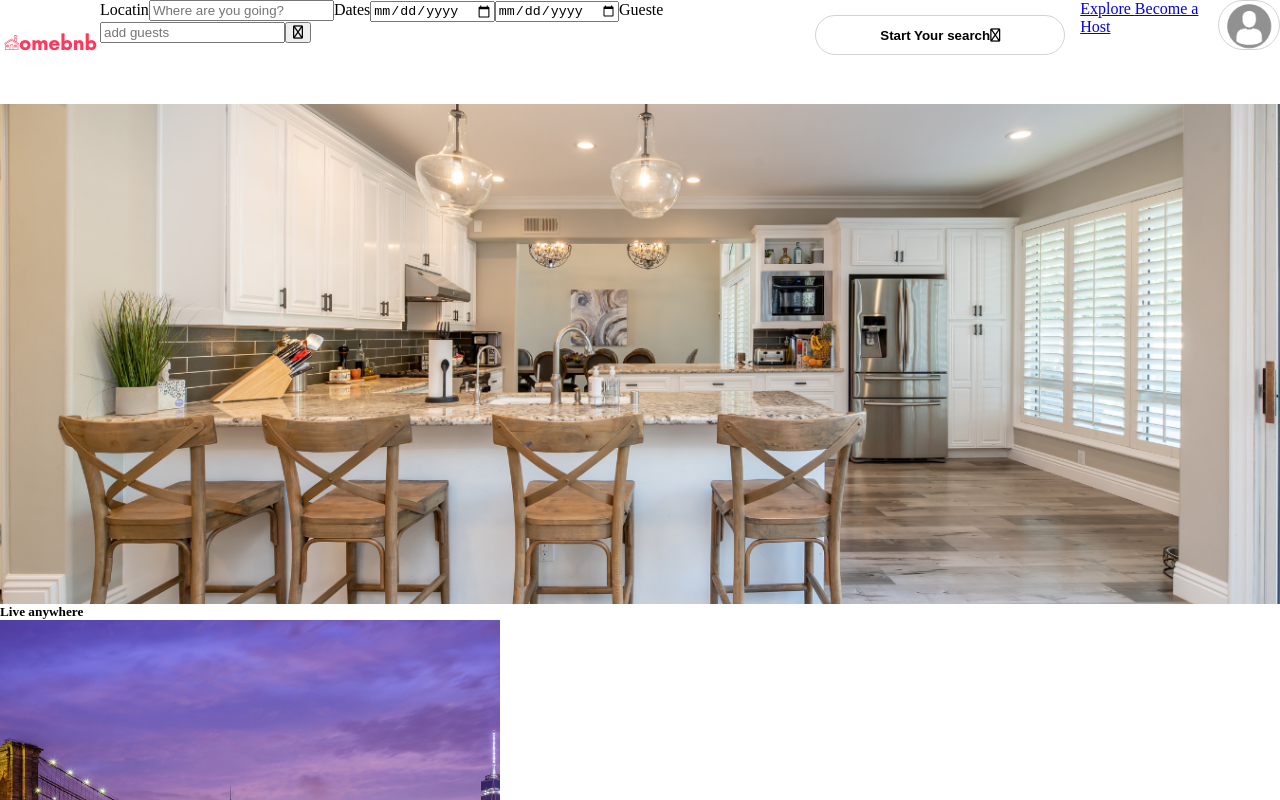
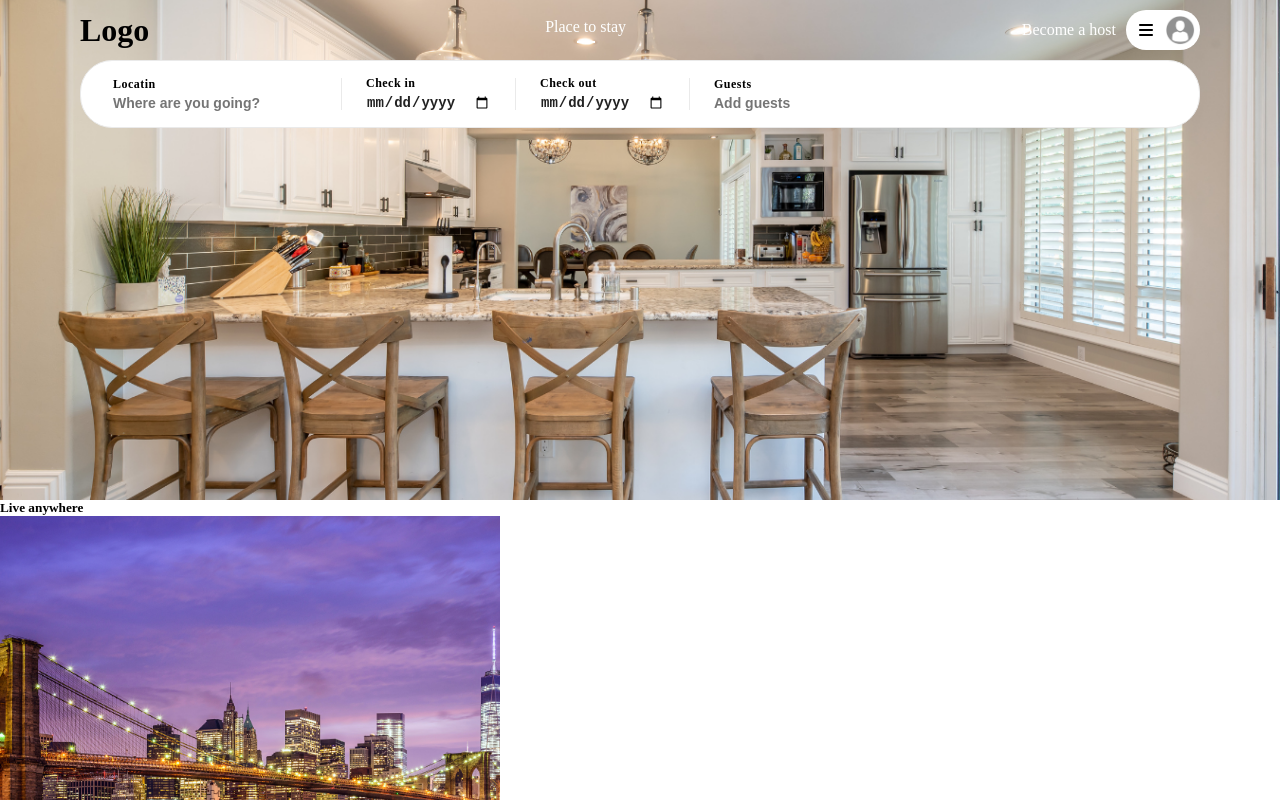
Before and after one commit to eylon697/lovebnb, a Vue app: page / in a window 1280 px wide. Shown: the top 800 px of the page. Built offline with nearby package versions, Linux system fonts and the light colour scheme.

Commit message:
header and filter

```diff
--- a/package.json
+++ b/package.json
@@ -10,6 +10,7 @@
         "lint": "vue-cli-service lint"
     },
     "dependencies": {
+        "@fortawesome/vue-fontawesome": "^2.0.2",
         "core-js": "^3.6.5",
         "register-service-worker": "^1.7.1",
         "vue": "^2.6.11",
--- a/src/cmps/app-header.vue
+++ b/src/cmps/app-header.vue
@@ -1,29 +1,45 @@
 <template>
   <header class="app-header">
-    <div class="header-container">
-      <div class="logo">  <img :src="require('@/assets/img/app-header/logo.png')" /></div>
-      <stay-filter/>
-      <div class="stay-filter">
-        <button class="btn-start-search">Start Your search<span><i class="far fa-search"></i></span></button>
+    <!-- START OF MAIN LAYOUT -->
+    <div class="top">
+      <div class="logo">
+        <h1>Logo</h1>
+        <!-- <img :src="require('@/assets/img/app-header/logo.png')" /> -->
+      </div>
 
+      <div class="middle">
+        <div>Place to stay</div>
+        <div class="sep"></div>
+        <button class="btn-start-search">
+          <span>Start Your search</span>
+          <i class="far fa-search"></i>
+        </button>
       </div>
-      <nav>
-        <router-link to="/" >Explore </router-link>
-        <router-link  to="/">Become a Host</router-link>
-      </nav>
 
-      <div class="user">
-          <button class="btn-user"> <img :src="require('@/assets/img/app-header/user.png')" /> </button>
-          <!-- <button><img src="" alt=""></button>  -->
+      <div class="right">
+        <nav>
+          <router-link to="/">Become a host</router-link>
+        </nav>
+        <div class="preference">
+          <i class="fas fa-bars"></i>
+          <button class="btn-user">
+            <img :src="require('@/assets/img/app-header/user.png')" />
+          </button>
+        </div>
+        <!-- <button><img src="" alt=""></button>  -->
       </div>
     </div>
+    <div>
+      <stay-filter />
+    </div>
+    <!-- END OF MAIN LAYOUT -->
   </header>
 </template>
 <script>
-import stayFilter from '../cmps/stay-filter.vue'
+import stayFilter from "../cmps/stay-filter.vue";
 export default {
-  components:{
-    stayFilter
-  }
+  components: {
+    stayFilter,
+  },
 };
 </script>
--- a/src/cmps/stay-filter.vue
+++ b/src/cmps/stay-filter.vue
@@ -1,22 +1,32 @@
 <template>
-     <div class="form-filter">
-          <form>
-            <label>
-              <span>Locatin</span>
-              <input type="text" placeholder="Where are you going?" />
-            </label>
-            <label>
-              <span>Dates</span>
-              <input type="date" placeholder="Check in" />
-              <input type="date" placeholder="Check out" />
-            </label>
-            <label>
-              <span>Gueste</span>
-              <input type="text" placeholder="add guests" />
-            </label>
-            <!-- <div class="btn-submit">  -->
-            <button class="btn-search"><i class="far fa-search"></i></button>
-            <!-- </div> -->
-          </form>
-        </div>
+  <form class="stay-filter">
+    <label class="location">
+      <div>
+        <div>Locatin</div>
+        <input type="text" placeholder="Where are you going?" />
+      </div>
+    </label>
+    <div class="sep"></div>
+    <label class="check-in">
+      <div>
+        <div>Check in</div>
+        <input type="date" />
+      </div>
+    </label>
+    <div class="sep">     </div>
+    <label class="check-out">
+      <div>
+        <div>Check out</div>
+        <input type="date" />
+      </div>
+    </label>
+    <div class="sep"></div>
+    <label class="guests">
+      <div>
+        <div>Guests</div>
+        <input type="text" placeholder="Add guests" />
+      </div>
+    </label>
+    <!-- <button class="btn-search"><i class="far fa-search"></i></button> -->
+  </form>
 </template>
--- a/src/main.js
+++ b/src/main.js
@@ -4,6 +4,14 @@ import './registerServiceWorker'
 import router from './router'
 import store from './store'
 import '@/style/style.scss'
+
+import { library } from '@fortawesome/fontawesome-svg-core'
+import { faUserSecret } from '@fortawesome/free-solid-svg-icons'
+import { FontAwesomeIcon } from '@fortawesome/vue-fontawesome'
+
+library.add(faUserSecret)
+
+Vue.component('font-awesome-icon', FontAwesomeIcon)
 
 Vue.config.productionTip = false
 
--- a/src/style/basics/_base.scss
+++ b/src/style/basics/_base.scss
@@ -1,5 +1,9 @@
-
 * {
     box-sizing: border-box;
     margin: 0;
+    padding: 0;
 }
+
+html {
+    max-width: 100vw;
+}
--- a/src/style/cmps/app-header.scss
+++ b/src/style/cmps/app-header.scss
@@ -1,49 +1,74 @@
 .app-header {
-    .header-container {
+    position: fixed;
+    width: 100%;
+    padding: 0 80px; // TODO: --> RESPONSIVE !! 40 / 24
+    display: flex;
+    flex-direction: column;
+    padding-top: 10px;
+    padding-bottom: 10px;
+    .top {
         display: flex;
         justify-content: space-between;
+        align-items: center;
+        margin-bottom: 10px;
+        .logo {}
+        .middle {
+            display: flex;
+            flex-direction: column;
+            align-items: center;
+            color: #fff;
+            .sep {
+                margin-top: 5px;
+                // margin-bottom: 10px;
+                width: 18px;
+                height: 2px;
+                background-color: #fff;
+            }
             .btn-start-search {
+                display: none;
+                background-color: #fff;
                 justify-content: space-between;
                 font-weight: bold;
-            background-color: unset;
                 border-radius: 50px;
-            border: 1px solid $clr1;
+                border: unset;
                 height: 40px;
                 width: 250px;
-            margin: 15px;
+                // margin: 15px;
                 // span {
                 //     background-color: $clr3;
                 //     border: unset;
                 //     border-radius: 30px;
                 // }
             }
-        .stay-filter {
+        }
+        .right {
             display: flex;
-            .form-filter {
-                @include center;
+            align-items: center;
+            cursor: pointer;
+            gap: 10px;
+            a {
+                text-decoration: unset;
+                color: #fff;
             }
-            label {
-                flex-direction: column;
-            }
-            // .btn-search {
-            //     background-color: $clr3;
-            //     border: unset;
-            //     border-radius: 30px;
-            // }
-        }
-        .user {
-            border: 1px solid $clr1;
-            border-radius: 30px;
-            height: 50px;
-            cursor: pointer;
+            .preference {
+                background-color: #fff;
+                display: flex;
+                align-items: center;
+                justify-content: space-between;
+                border: unset;
+                border-radius: 32px;
+                gap: 12px;
+                padding: 5px;
+                padding-left: 13px;
                 .btn-user {
-                height: 50px;
+                    height: 30px;
                     background-color: unset;
                     border: unset;
                 }
                 img {
-                height: 100%;
+                    height: 30px;
                 }
             }
         }
     }
+}
--- a/src/style/cmps/stay-filter.scss
+++ b/src/style/cmps/stay-filter.scss
@@ -0,0 +1,62 @@
+.stay-filter {
+    border-radius: 32px;
+    font-size: .75rem;
+    display: flex;
+    align-items: center;
+    border: $clr1 solid 1px;
+    background-color: #fff;
+    .sep {
+        width: 1px;
+        height: 32px;
+        background-color: #eaeaea;
+    }
+    .location {
+        &>div {
+            padding: 14px 32px;
+            min-width: 95px;
+        }
+    }
+    .check-in,
+    .check-out {
+        &>div {
+            min-width: 100px;
+            padding: 14px 24px;
+        }
+    }
+    .guests {
+        &>div {
+            padding: 14px 24px;
+            min-width: 95px
+        }
+    }
+    input {
+        display: block;
+        border: unset;
+        width: 100%;
+        background: none;
+        font-weight: 600;
+        color: #222222;
+        text-overflow: ellipsis;
+        line-height: 1.125rem;
+        font-size: .875rem;
+    }
+    input:focus-visible {
+        outline: unset;
+    }
+    label {
+        display: flex;
+        flex-direction: column;
+        &>div>div {
+            font-weight: 800;
+            letter-spacing: 0.04em;
+            font-size: 12px;
+            line-height: 16px;
+            padding-bottom: 2px;
+        }
+    }
+    .btn-search {
+        background-color: $clr3;
+        border: unset;
+        border-radius: 30px;
+    }
+}
--- a/src/style/setup/_variable.scss
+++ b/src/style/setup/_variable.scss
@@ -1,11 +1,9 @@
 // COLOR PALETTE
-$clr1: lightgray;
+$clr1:#eaeaea;
 $clr2: #fff;
 $clr3: #ff385c;
 $clr4: #ececec;
 // $clr5: #fff;
-
-
 // LAYOUT BREAKPOINTS
 $break-narrow: 460px;
 $break-normal: 640px;
```
Also changed, not shown: 1 other file (tests, documents, lock files or other folders). Lines whose indentation alone changed are shown as unchanged.
